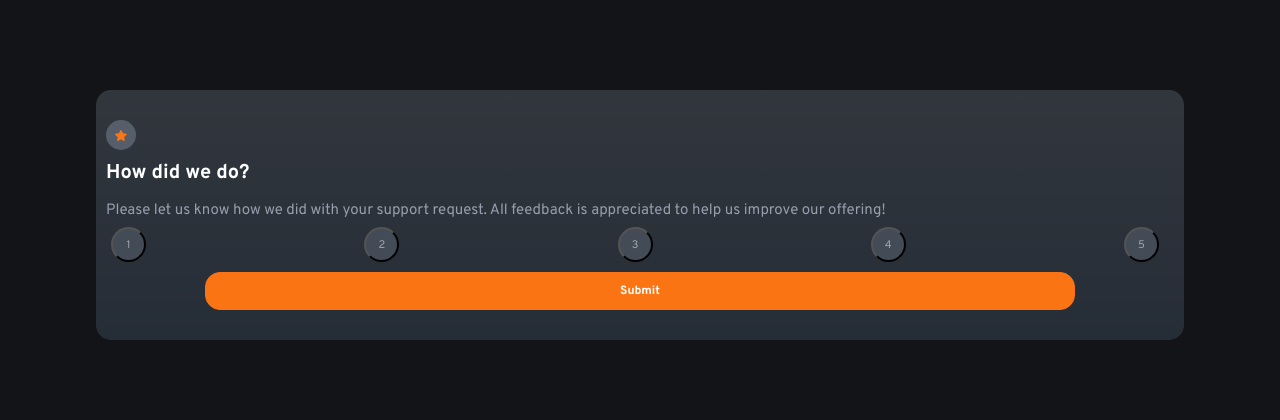
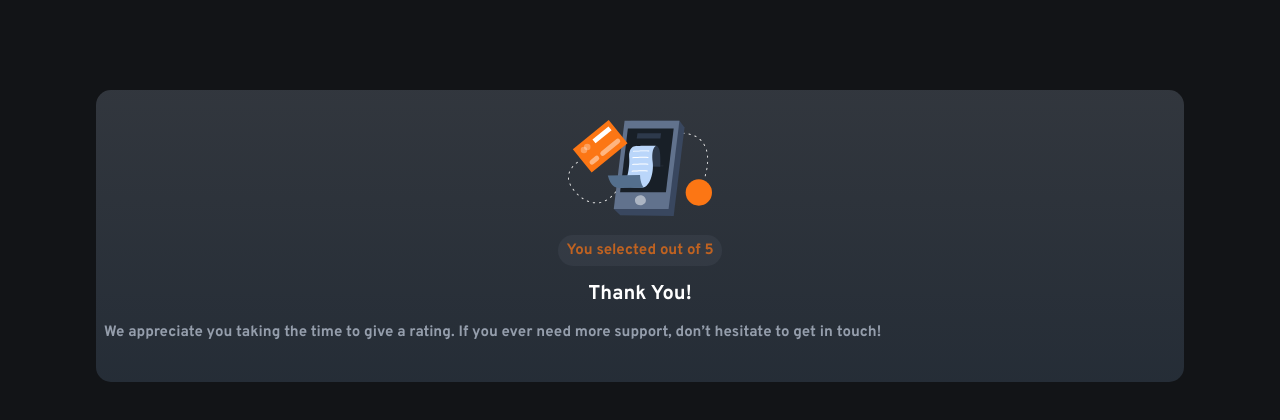
Before and after one commit to jmsherry/reece-answer, a React (Create React App) app: page /ThankYou in a window 1280 px wide. Shown: the top 420 px of the page. Built offline with nearby package versions, Linux system fonts and the light colour scheme.

Commit message:
Created the second page of the app.

```diff
--- a/package.json
+++ b/package.json
@@ -13,6 +13,7 @@
     "react": "^18.1.0",
     "react-dom": "^18.1.0",
     "react-hook-form": "^7.32.2",
+    "react-router-dom": "^6.3.0",
     "react-scripts": "5.0.1",
     "styled-components": "^5.3.5",
     "web-vitals": "^2.1.4"
--- a/src/App.js
+++ b/src/App.js
@@ -1,4 +1,5 @@
 import './App.css';
+
 import RatingApp from '../src/pages/RatingApp';
 import RatingThankYou from './pages/RatingThankYou';
 
@@ -10,7 +11,7 @@ import RatingThankYou from './pages/RatingThankYou';
 function App() {
   return (
     <div className="App">
-    <RatingApp />
+      <RatingApp />
     </div>
   );
 }
--- a/src/index.js
+++ b/src/index.js
@@ -1,13 +1,23 @@
-import React from 'react';
-import ReactDOM from 'react-dom/client';
-import './index.css';
-import App from './App';
-import reportWebVitals from './reportWebVitals';
+import React from "react";
+import ReactDOM from "react-dom/client";
+import { BrowserRouter as Router, Routes, Route } from "react-router-dom";
 
-const root = ReactDOM.createRoot(document.getElementById('root'));
+import "./index.css";
+import App from "./App";
+import reportWebVitals from "./reportWebVitals";
+
+// Pages
+import RatingThankYou from "./pages/RatingThankYou";
+
+const root = ReactDOM.createRoot(document.getElementById("root"));
 root.render(
   <React.StrictMode>
-    <App />
+    <Router>
+      <Routes>
+        <Route index element={<App />} />
+        <Route path="ThankYou" element={<RatingThankYou />} />
+      </Routes>
+    </Router>
   </React.StrictMode>
 );
 
--- a/src/pages/RatingThankYou.jsx
+++ b/src/pages/RatingThankYou.jsx
@@ -1,9 +1,23 @@
-import React from 'react'
+import React from "react";
+import "./../style.css";
+import ThankYouImage from "./../images/illustration-thank-you.svg";
+
 
 function RatingThankYou() {
   return (
-    <div>RatingThankYou</div>
-  )
+    <>
+      <div className="appContainer">
+        <div className="imageContainer">
+          <img src={ThankYouImage} className="thankYouImage" alt="Phone image" />
+        </div>
+        <div className="confirmationContainer">
+          <p className="confirmationText">You selected {} out of 5</p>
+        </div>
+        <h1 className="thanksHeading">Thank You!</h1>
+        <p className="thanksText">We appreciate you taking the time to give a rating. If you ever need more support, don’t hesitate to get in touch!</p>
+      </div>
+    </>
+  );
 }
 
-export default RatingThankYou
+export default RatingThankYou;
--- a/src/style.css
+++ b/src/style.css
@@ -46,7 +46,8 @@
 
 /* HEADING */
 
-.ratingHeading {
+.ratingHeading,
+.thanksHeading {
   font-family: "Overpass", sans-serif;
   font-weight: 700;
   color: hsl(0, 0%, 100%);
@@ -57,7 +58,8 @@
 
 /* RATING TEXT */
 
-.ratingText {
+.ratingText,
+.thanksText {
   display: flex;
   font-family: "Overpass", sans-serif;
   color: hsl(217, 12%, 63%);
@@ -94,7 +96,6 @@
 .numberSelector:hover {
   background: hsl(25, 97%, 53%);
   border: 1px solid hsl(25, 97%, 53%);
-
 }
 
 /* SUBMIT BUTTON */
@@ -118,3 +119,49 @@
   font-size: 12px;
   justify-content: center;
 }
+
+/* Rating Thank You Page */
+
+.thanksHeading,
+.thanksText {
+  text-align: center;
+}
+
+.ratingDisplay {
+  color: white;
+}
+
+/* Image */
+
+.imageContainer {
+  text-align: center;
+}
+
+.thankYouImage {
+  height: 6em;
+}
+
+/* Confirmation text */
+
+.confirmationContainer {
+  display: flex;
+  justify-content: center;
+}
+
+.confirmationText {
+  font-family: "Overpass", sans-serif;
+  font-size: 15px;
+  font-weight: 700;
+  color: hsl(25, 97%, 53%, 0.7);
+  background-color: hsl(216, 12%, 54%, 0.1);
+  border-radius: 15px;
+  padding: 6px 8px;
+  /* width: 50%; */
+}
+
+.thanksText {
+  font-weight: 700;
+  line-height: 1.5;
+  margin-left: 8px;
+  margin-right: 8px;
+}
```
Also changed, not shown: 1 other file (tests, documents, lock files or other folders).
